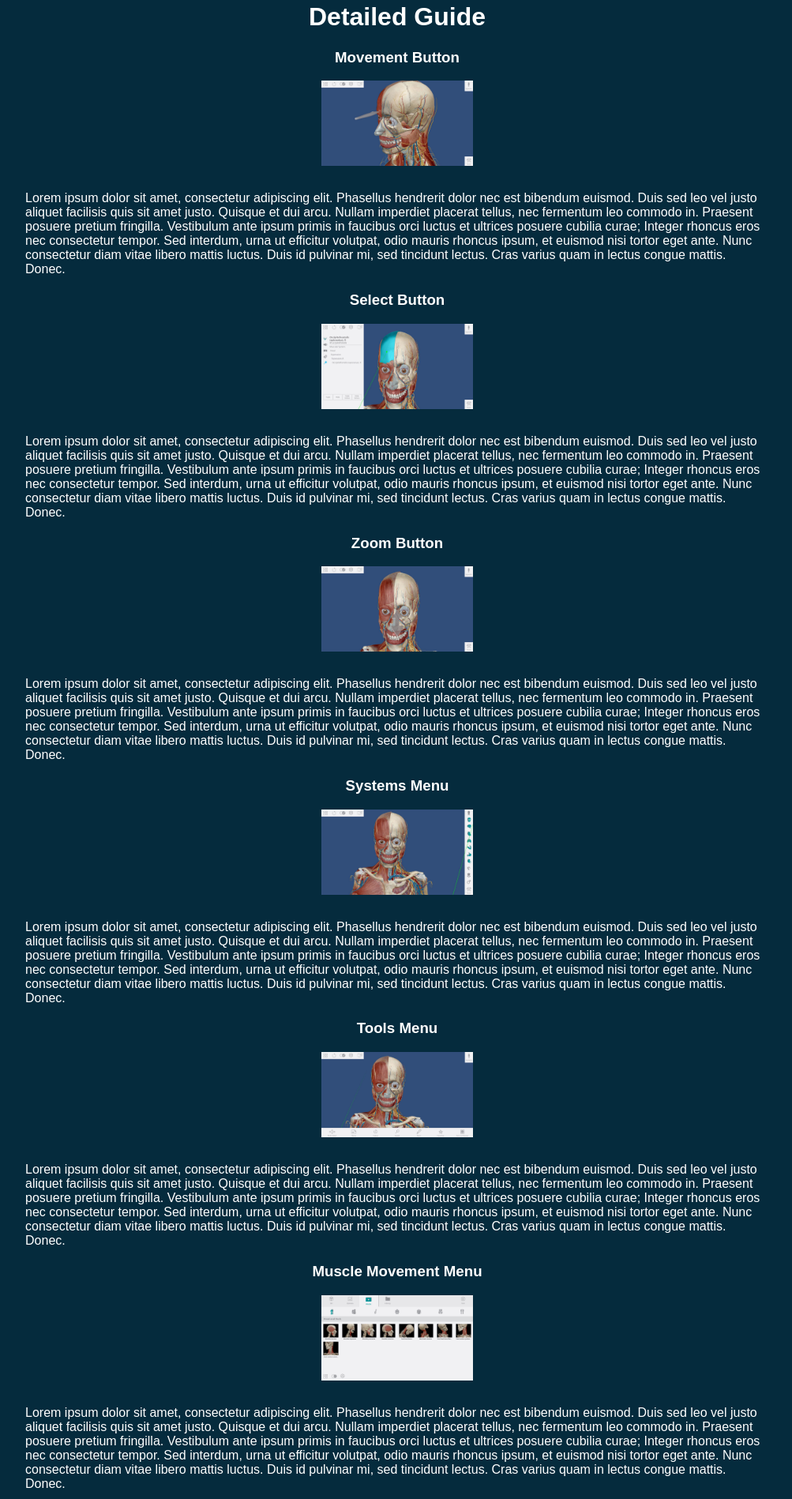
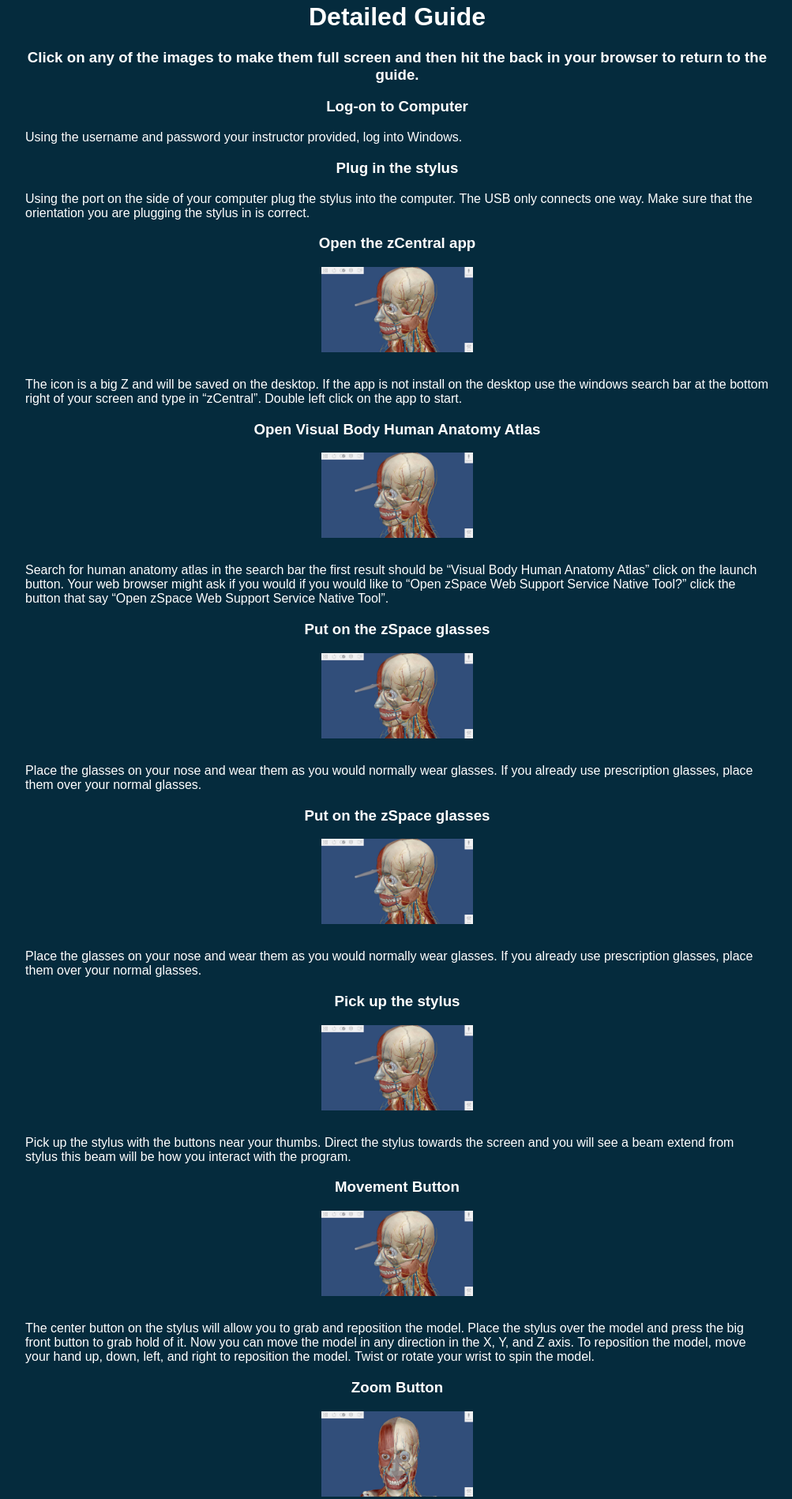
Before and after one commit to mphillips01/human-anatomy-atlas, a plain HTML site: page guide.html in a window 1280 px wide. Shown: the part 520-2418 px from the top of the page at 79% size, without its empty margins (118-1121 px from the left). Drawn offline with Linux system fonts and the light colour scheme.

Commit message:
additions to guide and analysis

```diff
--- a/guide.html
+++ b/guide.html
@@ -66,54 +66,76 @@
       <div class="mainsec">
         <div>
           <h1>Detailed Guide</h1>
+          <h3>
+            Click on any of the images to make them full screen and then hit the back in your browser to return to the guide.
+          <h3>
+        </div>
+        <div>
+          <h3>Log-on to Computer</h3>
+          <p>
+            Using the username and password your instructor provided, log into Windows.
+          </p>
+        </div>
+        <div>
+          <h3>Plug in the stylus</h3>
+          <p>
+            Using the port on the side of your computer plug the stylus into the computer. The USB only connects one way. Make sure that the orientation you are plugging the stylus in is correct.
+          </p>
+        </div>
+        <div>
+          <h3>Open the zCentral app</h3>
+          <a href="/human-anatomy-atlas/images/Movement_Button.JPG"><img src="/human-anatomy-atlas/images/Movement_Button.JPG" /></a>
+          <p>
+            The icon is a big Z and will be saved on the desktop. If the app is not install on the desktop use the windows search bar at the bottom right of your screen and type in “zCentral”.  Double left click on the app to start.
+          </p>
+        </div>
+        <div>
+          <h3>Open Visual Body Human Anatomy Atlas</h3>
+          <a href="/human-anatomy-atlas/images/Movement_Button.JPG"><img src="/human-anatomy-atlas/images/Movement_Button.JPG" /></a>
+          <p>
+            Search for human anatomy atlas in the search bar the first result should be “Visual Body Human Anatomy Atlas” click on the launch button. Your web browser might ask if you would if you would like to “Open zSpace Web Support Service Native Tool?” click the button that say “Open zSpace Web Support Service Native Tool”.
+          </p>
+        </div>
+        <div>
+          <h3>Put on the zSpace glasses</h3>
+          <a href="/human-anatomy-atlas/images/Movement_Button.JPG"><img src="/human-anatomy-atlas/images/Movement_Button.JPG" /></a>
+          <p>
+            Place the glasses on your nose and wear them as you would normally wear glasses. If you already use prescription glasses, place them over your normal glasses.
+          </p>
+        </div>
+        <div>
+          <h3>Put on the zSpace glasses</h3>
+          <a href="/human-anatomy-atlas/images/Movement_Button.JPG"><img src="/human-anatomy-atlas/images/Movement_Button.JPG" /></a>
+          <p>
+            Place the glasses on your nose and wear them as you would normally wear glasses. If you already use prescription glasses, place them over your normal glasses.
+          </p>
+        </div>
+        <div>
+          <h3>Pick up the stylus</h3>
+          <a href="/human-anatomy-atlas/images/Movement_Button.JPG"><img src="/human-anatomy-atlas/images/Movement_Button.JPG" /></a>
+          <p>
+            Pick up the stylus with the buttons near your thumbs. Direct the stylus towards the screen and you will see a beam extend from stylus this beam will be how you interact with the program.
+          </p>
+        </div>
+        <div>
           <h3>Movement Button</h3>
           <a href="/human-anatomy-atlas/images/Movement_Button.JPG"><img src="/human-anatomy-atlas/images/Movement_Button.JPG" /></a>
           <p>
-            Lorem ipsum dolor sit amet, consectetur adipiscing elit. Phasellus
-            hendrerit dolor nec est bibendum euismod. Duis sed leo vel justo
-            aliquet facilisis quis sit amet justo. Quisque et dui arcu. Nullam
-            imperdiet placerat tellus, nec fermentum leo commodo in. Praesent
-            posuere pretium fringilla. Vestibulum ante ipsum primis in faucibus
-            orci luctus et ultrices posuere cubilia curae; Integer rhoncus eros
-            nec consectetur tempor. Sed interdum, urna ut efficitur volutpat,
-            odio mauris rhoncus ipsum, et euismod nisi tortor eget ante. Nunc
-            consectetur diam vitae libero mattis luctus. Duis id pulvinar mi,
-            sed tincidunt lectus. Cras varius quam in lectus congue mattis.
-            Donec.
+            The center button on the stylus will allow you to grab and reposition the model.  Place the stylus over the model and press the big front button to grab hold of it. Now you can move the model in any direction in the X, Y, and Z axis. To reposition the model, move your hand up, down, left, and right to reposition the model. Twist or rotate your wrist to spin the model.
+          </p>
+        </div>
+        <div>
+          <h3>Zoom Button</h3>
+          <a href="/human-anatomy-atlas/images/Zoom_Button.JPG"><img src="/human-anatomy-atlas/images/Zoom_Button.JPG" /></a>
+          <p>
+            The right button on the stylus will allow you to zoom in or out. Place the stylus over the model and press the right button and move your hand closer and further from the screen this will allow you to zoom in or out.
           </p>
         </div>
         <div>
           <h3>Select Button</h3>
           <a href="/human-anatomy-atlas/images/Select_Button.JPG"><img src="/human-anatomy-atlas/images/Select_Button.JPG" /></a>
           <p>
-            Lorem ipsum dolor sit amet, consectetur adipiscing elit. Phasellus
-            hendrerit dolor nec est bibendum euismod. Duis sed leo vel justo
-            aliquet facilisis quis sit amet justo. Quisque et dui arcu. Nullam
-            imperdiet placerat tellus, nec fermentum leo commodo in. Praesent
-            posuere pretium fringilla. Vestibulum ante ipsum primis in faucibus
-            orci luctus et ultrices posuere cubilia curae; Integer rhoncus eros
-            nec consectetur tempor. Sed interdum, urna ut efficitur volutpat,
-            odio mauris rhoncus ipsum, et euismod nisi tortor eget ante. Nunc
-            consectetur diam vitae libero mattis luctus. Duis id pulvinar mi,
-            sed tincidunt lectus. Cras varius quam in lectus congue mattis.
-            Donec.
-          </p>
-        </div>
-        <div>
-          <h3>Zoom Button</h3>
-          <a href="/human-anatomy-atlas/images/Zoom_Button.JPG"><img src="/human-anatomy-atlas/images/Zoom_Button.JPG" /></a>
-          <p>
-            Lorem ipsum dolor sit amet, consectetur adipiscing elit. Phasellus
-            hendrerit dolor nec est bibendum euismod. Duis sed leo vel justo
-            aliquet facilisis quis sit amet justo. Quisque et dui arcu. Nullam
-            imperdiet placerat tellus, nec fermentum leo commodo in. Praesent
-            posuere pretium fringilla. Vestibulum ante ipsum primis in faucibus
-            orci luctus et ultrices posuere cubilia curae; Integer rhoncus eros
-            nec consectetur tempor. Sed interdum, urna ut efficitur volutpat,
-            odio mauris rhoncus ipsum, et euismod nisi tortor eget ante. Nunc
-            consectetur diam vitae libero mattis luctus. Duis id pulvinar mi,
-            sed tincidunt lectus. Cras varius quam in lectus congue mattis.
-            Donec.
+            The left button on the stylus will all you to select a structure. Place the stylus on any structure and press the left button to select the structure. A window will pop out to your left and you will see many useful things about your selection including name, pronunciation, hierarchy, definition, common illness or injuries, boney landmarks, muscle origin and insertion points, as well as muscle actions.
           </p>
         </div>
         <div>
@@ -151,7 +173,47 @@
           </p>
         </div>
         <div>
-          <h3>Muscle Movement Menu</h3>
+          <h3>Main Menu</h3>
+          <p>
+          With in the main menu you will find 3D view, quizzes, media, favorites, and notecards.
+          <p>
+        </div>
+        <div>
+          <h3>3D Views</h3>
+          <a href="/human-anatomy-atlas/images/3D_Focus_View.JPG"><img src="/human-anatomy-atlas/images/3D_Focus_View.JPG" /></a>
+          <p>
+            Lorem ipsum dolor sit amet, consectetur adipiscing elit. Phasellus
+            hendrerit dolor nec est bibendum euismod. Duis sed leo vel justo
+            aliquet facilisis quis sit amet justo. Quisque et dui arcu. Nullam
+            imperdiet placerat tellus, nec fermentum leo commodo in. Praesent
+            posuere pretium fringilla. Vestibulum ante ipsum primis in faucibus
+            orci luctus et ultrices posuere cubilia curae; Integer rhoncus eros
+            nec consectetur tempor. Sed interdum, urna ut efficitur volutpat,
+            odio mauris rhoncus ipsum, et euismod nisi tortor eget ante. Nunc
+            consectetur diam vitae libero mattis luctus. Duis id pulvinar mi,
+            sed tincidunt lectus. Cras varius quam in lectus congue mattis.
+            Donec.
+          </p>
+        </div>
+        <div>
+          <h3>Quizzes</h3>
+          <a href="/human-anatomy-atlas/images/Quiz_Menu.JPG"><img src="/human-anatomy-atlas/images/Quiz_Menu.JPG" /></a>
+          <p>
+            Lorem ipsum dolor sit amet, consectetur adipiscing elit. Phasellus
+            hendrerit dolor nec est bibendum euismod. Duis sed leo vel justo
+            aliquet facilisis quis sit amet justo. Quisque et dui arcu. Nullam
+            imperdiet placerat tellus, nec fermentum leo commodo in. Praesent
+            posuere pretium fringilla. Vestibulum ante ipsum primis in faucibus
+            orci luctus et ultrices posuere cubilia curae; Integer rhoncus eros
+            nec consectetur tempor. Sed interdum, urna ut efficitur volutpat,
+            odio mauris rhoncus ipsum, et euismod nisi tortor eget ante. Nunc
+            consectetur diam vitae libero mattis luctus. Duis id pulvinar mi,
+            sed tincidunt lectus. Cras varius quam in lectus congue mattis.
+            Donec.
+          </p>
+        </div>
+        <div>
+          <h3>Media</h3>
           <a href="/human-anatomy-atlas/images/Mucsle_Movement_Menu.JPG"><img src="/human-anatomy-atlas/images/Mucsle_Movement_Menu.JPG" /></a>
           <p>
             Lorem ipsum dolor sit amet, consectetur adipiscing elit. Phasellus
@@ -168,8 +230,8 @@
           </p>
         </div>
         <div>
-          <h3>Quiz Menu</h3>
-          <a href="/human-anatomy-atlas/images/Quiz_Menu.JPG"><img src="/human-anatomy-atlas/images/Quiz_Menu.JPG" /></a>
+          <h3>Library</h3>
+          <a href="/human-anatomy-atlas/images/Libary_Menu.JPG"><img src="/human-anatomy-atlas/images/Libary_Menu  .JPG" /></a>
           <p>
             Lorem ipsum dolor sit amet, consectetur adipiscing elit. Phasellus
             hendrerit dolor nec est bibendum euismod. Duis sed leo vel justo
@@ -184,6 +246,14 @@
             Donec.
           </p>
         </div>
+        <div>
+          <h3>Setting Menu</h3>
+          <a href="/human-anatomy-atlas/images/Setting_Menu.JPG"><img src="/human-anatomy-atlas/images/Setting_Menu.JPG" /></a>
+          <p>
+            Within the setting menu you can select you dominate hand, turn on or off vibration, change language, find help online and contact the support team
+          </p>
+        </div>
       </div>
+    </div>
   </body>
 </html>
```
Also changed, not shown: analysis.html (+1 -37 lines), index.html (+1 -1 lines), images/5_Menu.jpg (renamed from images/5_Menu's.JPG).
